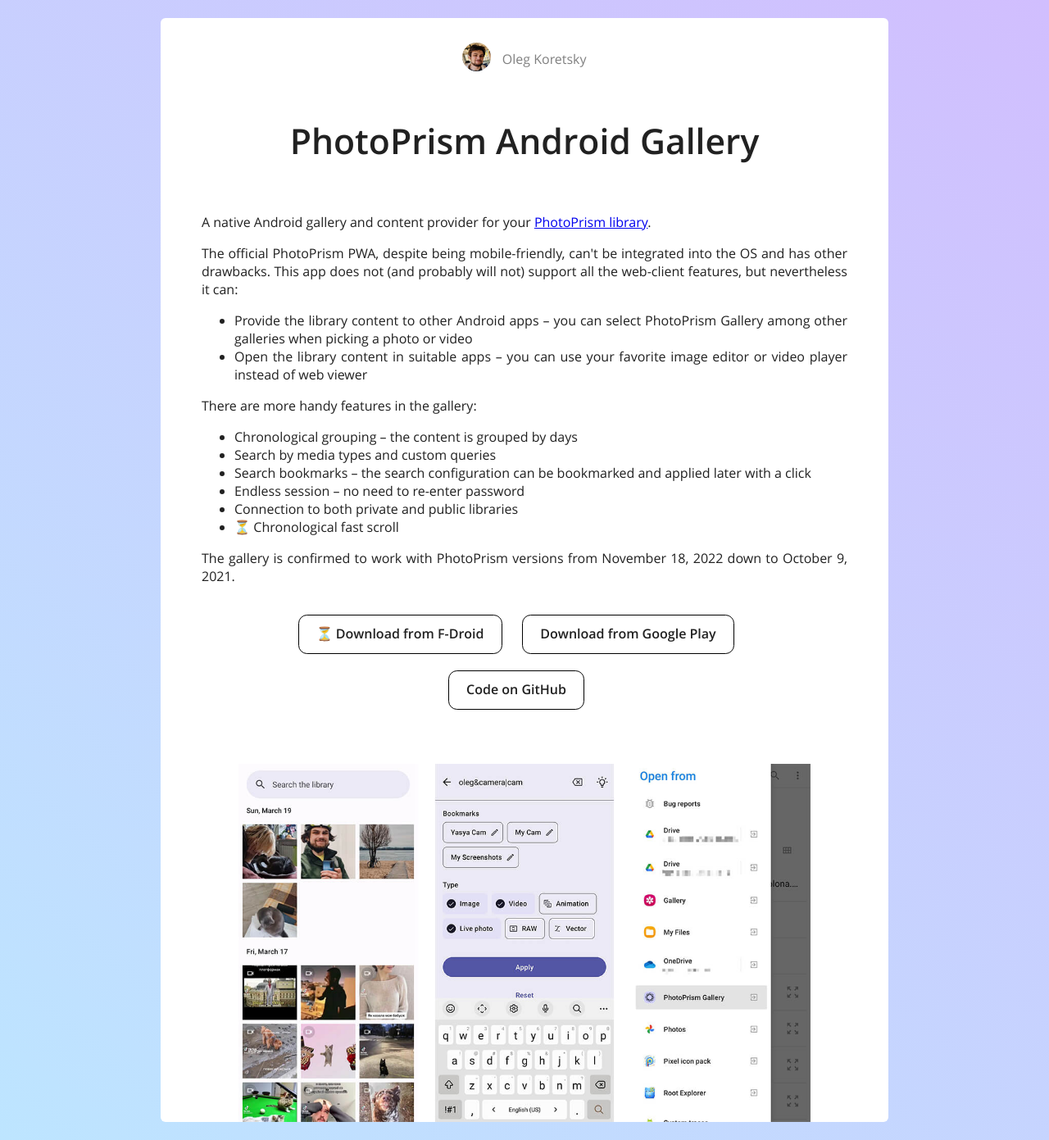
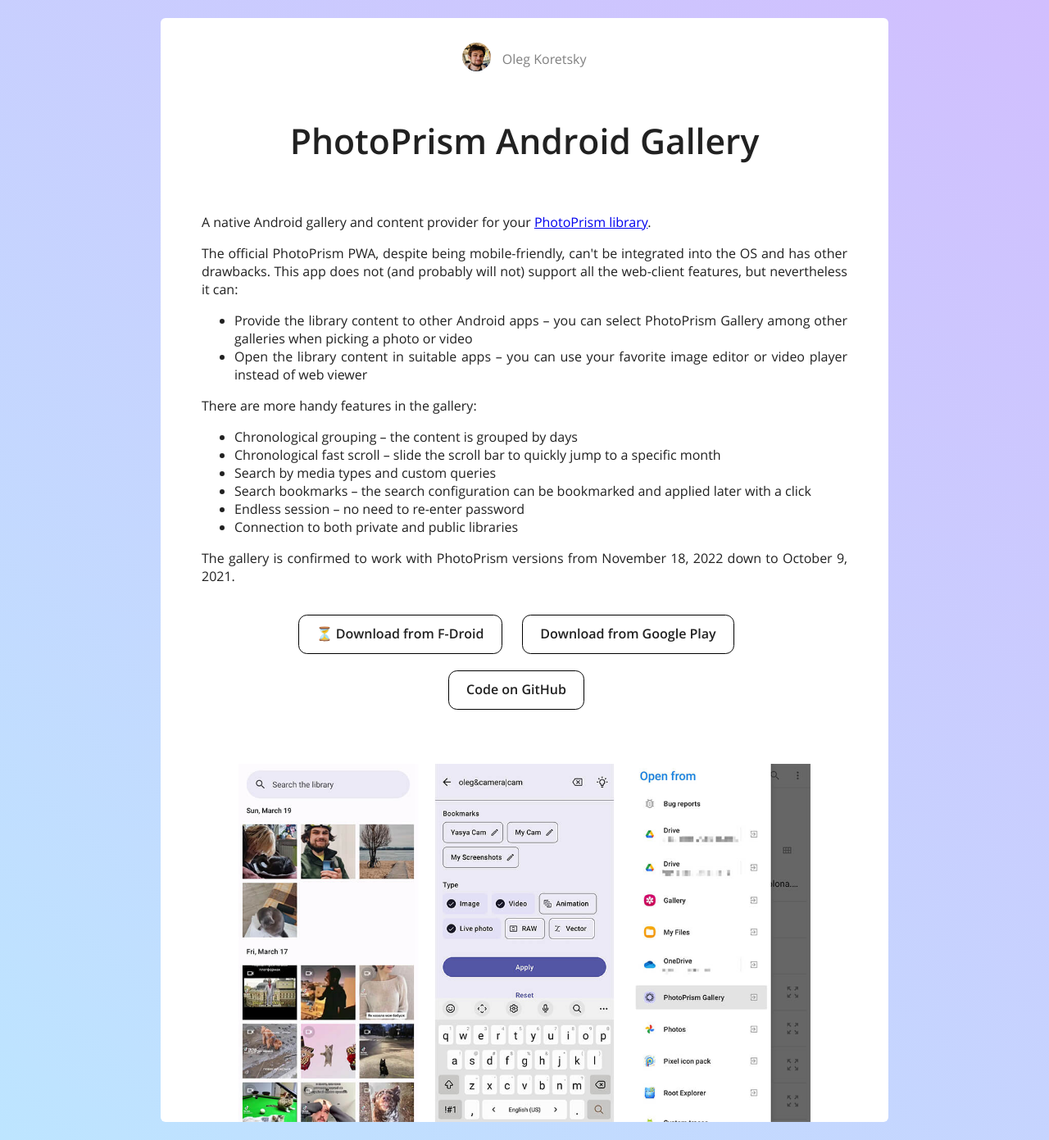
Before and after one commit to Radiokot/website, a Jekyll site: the page built from _projects/photoprism-android-gallery.html, in a window 1280 px wide. Shown: the whole page at 82% size. Built offline with Jekyll 4.4.1, drawn with Linux system fonts in a browser that asks for light colours.

Commit message:
Actualize PhotoPrism description

```diff
--- a/_projects/photoprism-android-gallery.html
+++ b/_projects/photoprism-android-gallery.html
@@ -25,11 +25,11 @@
 <p>
     There are more handy features in the gallery:<ul>
         <li>Chronological grouping – the content is grouped by days</li>
+        <li>Chronological fast scroll – slide the scroll bar to quickly jump to a specific month</li>
         <li>Search by media types and custom queries</li>
         <li>Search bookmarks – the search configuration can be bookmarked and applied later with a click</li>
         <li>Endless session – no need to re-enter password</li>
         <li>Connection to both private and public libraries</li>
-        <li>{% include emoji.html name = 'hourglass_not_done' actual = '⏳' %} Chronological fast scroll</li>
     </ul>
     The gallery is confirmed to work with PhotoPrism versions from November 18, 2022
     down to October 9, 2021.</p>
```
